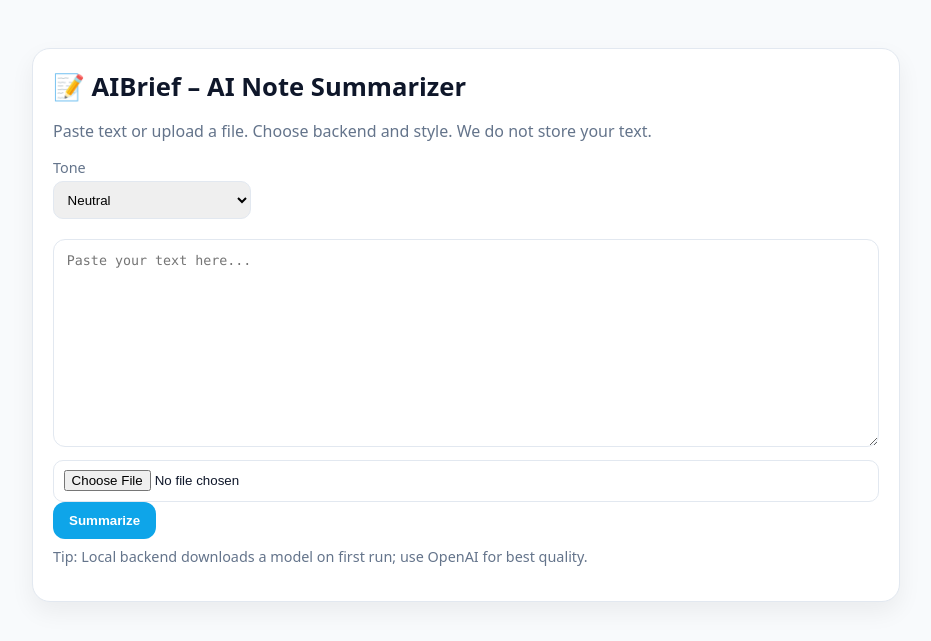
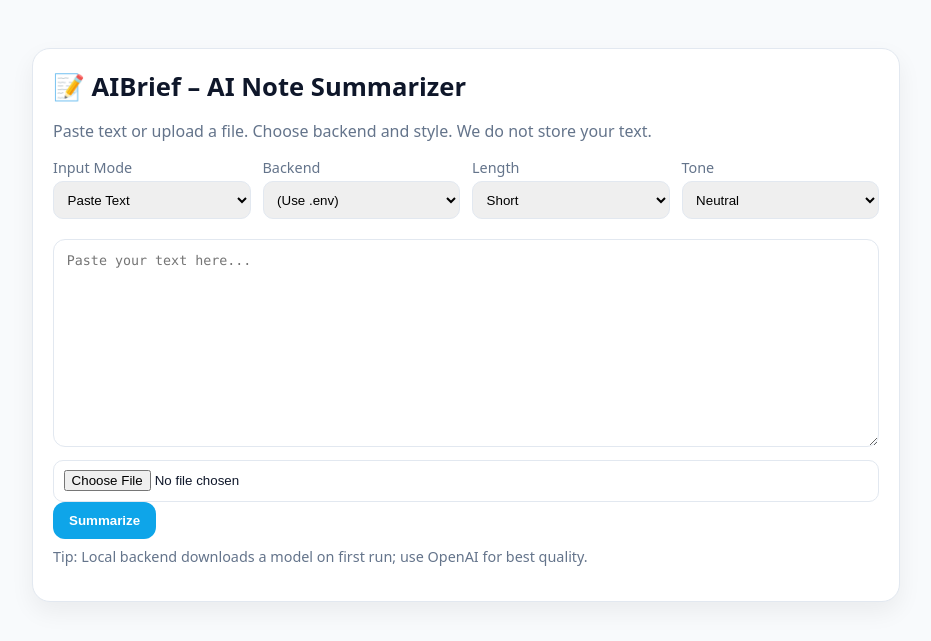
Before and after one commit to Eltaf-azizi/AI-note-summarizer, a Flask app: page / in a window 1280 px wide. Shown: the top 641 px of the page, without its empty margins (174-1105 px from the left). Run offline with Flask 3, Linux system fonts and the light colour scheme.

Commit message:
start working on the Input mode, Backend, Length Label

```diff
--- a/templates/index.html
+++ b/templates/index.html
@@ -17,6 +17,30 @@
 
       <form method="POST" enctype="multipart/form-data">
         <div class="grid">
+          <label class="block">
+            <span class="lbl">Input Mode</span>
+            <select name="text_source">
+              <option value="paste">Paste Text</option>
+              <option value="upload">Upload File (.txt, .md, .pdf, .docx)</option>
+            </select>
+          </label>
+          <label class="block">
+            <span class="lbl">Backend</span>
+            <select name="backend">
+              <option value="">(Use .env)</option>
+              <option value="openai">OpenAI (GPT)</option>
+              <option value="local">Local (Transformers)</option>
+            </select>
+          </label>
+          <label class="block">
+            <span class="lbl">Length</span>
+            <select name="length">
+              <option value="short">Short</option>
+              <option value="medium">Medium</option>
+              <option value="long">Long</option>
+            </select>
+          </label>
+
           <label class="block">
             <span class="lbl">Tone</span>
             <select name="tone">
```
